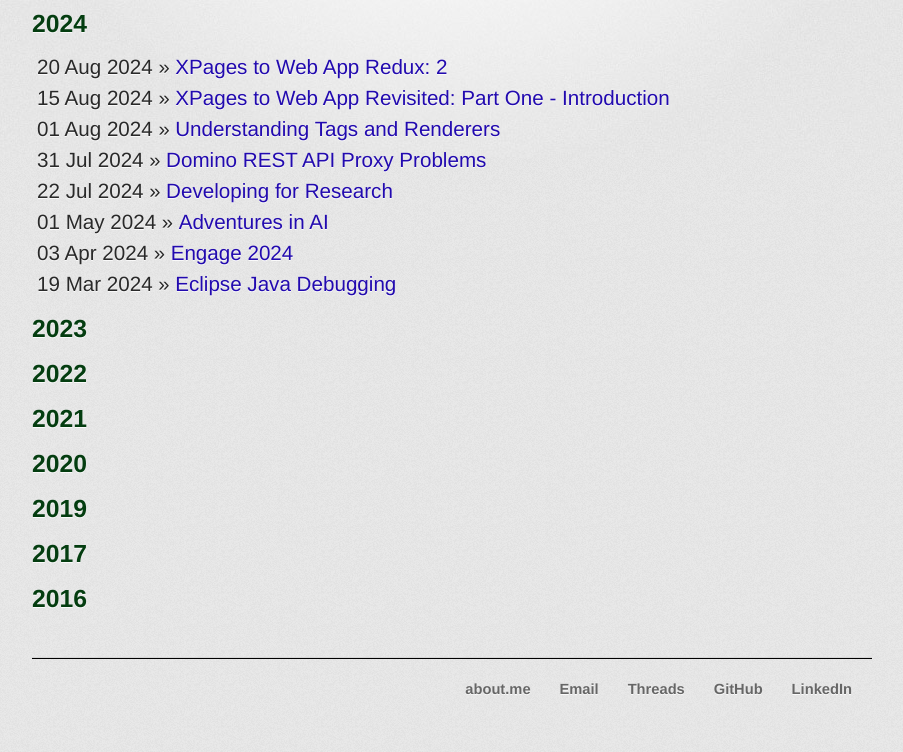
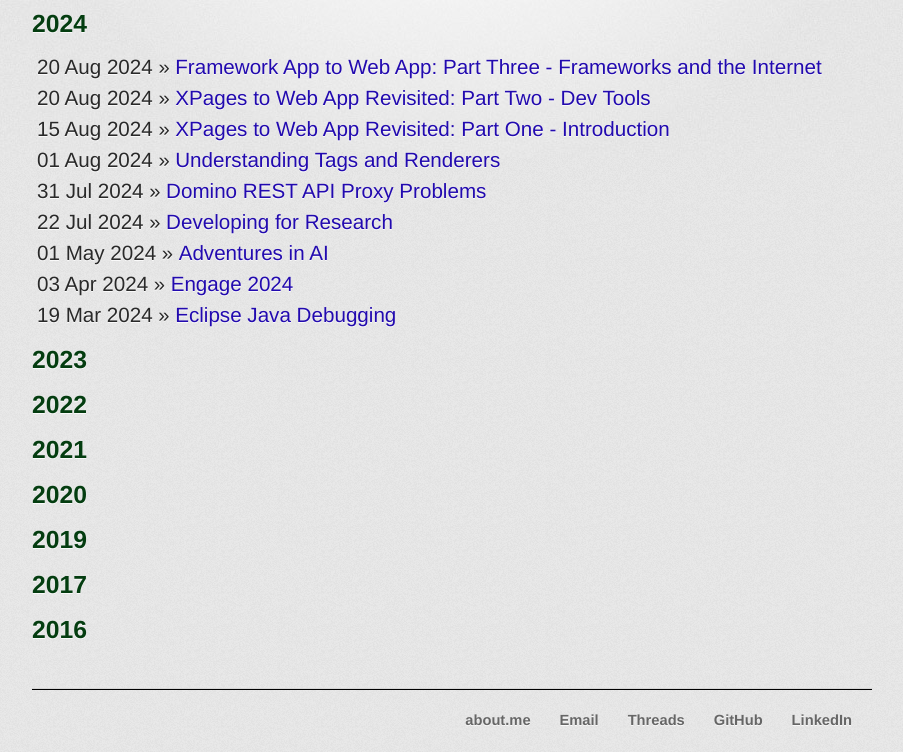
Before and after one commit to paulswithers/paulswithers.github.io, a Jekyll site: the page built from blog/index.html, in a window 1280 px wide. Shown: the part 416-1168 px from the top of the page, without its empty margins (188-1091 px from the left). Built offline with Jekyll 4.4.1, drawn with Linux system fonts in a browser that asks for light colours; some web fonts are replaced; before the commit the page ends 1137 px from its top, so only the background shows below that; some of the changed lines change nothing that is shown.

Commit message:
New blog

```diff
--- a/_posts/2024-08-15-xpages-web-1.md
+++ b/_posts/2024-08-15-xpages-web-1.md
@@ -6,6 +6,12 @@
 tags: [domino,domino-rest-api,web,html,css,javascript,web_components]
 comments: true
 ---
+## Table of Contents
+
+1. Introduction
+1. [Dev Tools](./2024-08-20-xpages-web-2.md)
+1. [Frameworks](./2024-08-24-framework-web-3.md)
+
 Many years ago I wrote a series of blog posts on the topic of [XPages to web app](https://www.intec.co.uk/from-xpages-to-web-app-part-one-the-application/). At the time my target technology was Vaadin running in an OSGi plugin on Domino HTTP server (initially) and then CrossWorlds - Daniele Vistalli’s innovative approach to use Domino data via OpenNTF Domino API on a Websphere Liberty server running as a sidecar to Domino. My experience of developing with Vaadin lagged behind the technology, because it quickly evolved not only to Java 8 (and undoubtedly beyond) but used annotations which required Servlet 3.0.
 
 ## Technology
--- a/_posts/2024-08-20-xpages-web-2.md
+++ b/_posts/2024-08-20-xpages-web-2.md
@@ -1,12 +1,16 @@
 ---
 layout: post
-title: "XPages to Web App Redux: 2"
+title: "XPages to Web App Revisited: Part Two - Dev Tools"
 date: 2024-08-20
 category: domino
 tags: [domino,domino-rest-api,web,html,css,javascript,web_components]
 comments: true
 ---
-# XPages to Web App Redux: Part Two - Dev Tools
+## Table of Contents
+
+1. [Introduction](./2024-08-15-xpages-web-1.md)
+1. Dev Tools
+1. [Frameworks](./2024-08-24-framework-web-3.md)
 
 Many Domino developers may not have used anything other than Domino Designer. We’re stepping into a different world of development here. So we’ll be using different tools. Plural.
 
--- /dev/null
+++ b/_posts/2024-08-24-framework-web-3.md
@@ -0,0 +1,45 @@
+---
+layout: post
+title: "Framework App to Web App: Part Three - Frameworks and the Internet"
+date: 2024-08-20
+category: domino
+tags: [domino,domino-rest-api,web,html,css,javascript,web_components]
+comments: true
+---
+## Table of Contents
+
+1. [Introduction](./2024-08-15-xpages-web-1.md)
+1. [Dev Tools](./2024-08-20-xpages-web-2.md)
+1. Frameworks
+
+## A Brief History of Web Development
+
+Until now, the series has focused on XPages. That's understandable considering [my previous series](https://www.intec.co.uk/from-xpages-to-web-app-part-one-the-application/) that this is inspired by. However, recently it's become apparent that much of this series is relevant to a much wider audience than just XPages developers. Most web developers are used to developing with a specific framework. That's understandable considering the history of the last 20+ years. But that means this series is relevant to a much wider audience than HCL Domino developers using the JSF-based XPages framework.
+
+### The Rise of Corporate IT
+
+In the 1990s the internet started to become more prominent. Home computers were still mainly focused around gaming, but desktop computers began to become more prominent in companies. By the time I started my first office jobs in the late 1990s, desktop computers and email were starting to gain prominence. But a main use of word processing products was for generating paper letters that were mailed to other companies and customers. Emailing documents or spreadsheets was not a common task. The internet was used mainly for websites, applications were in desktop platforms like Lotus Notes, Microsoft Access or Excel.
+
+Slowly web applications started to spring up and exploded in the 2000s. Developers learned hacks to work around differences in how Internet Explorer, Firefox and (later) Google Chrome implemented or ignored the slowly-evolving web standards. In UK, Safari and Mac computers were a rare occurrence outside graphic designers. As a result, and because Internet Explorer came pre-installed on Windows devices, Internet Explorer - and specifically IE6 - became the de facto standard corporate browser.
+
+### The Rise of Frameworks
+
+Then in the second half of the decade, frameworks started to appear. Dojo and jQuery came out around the same time. The differences were that Dojo covered a broad array of web development needs, not only libraries for browser and web-page manipulation but also "dijit" Dojo widgets. jQuery,on the other hand, focused only on browser and web-page manipulation and AJAX. This initially gave Dojo a major advantage. The Java world were slower to the party, with JSP and JSF coming in around the turn of the decade.
+
+Around that same time AngularJS was also released. This also provided components, but also brought the MVC (Model-View-Controller) approach to prominence amongst JavaScript developers. Dojo lost some favour, not least when they changed the way components were coded. React came along a few years later and, after a few years of competition with AngularJS, took over when AngularJS also changed their whole API. Other frameworks like Vue, EmberJS, Svelte and NextJS have their proponents and prominent applications.But frameworks were still the way to go...because we still had to fight with Internet Explorer 6!
+
+### Browser Companies Playing Nice(r)
+
+Microsoft Edge was a major game-changer. Not because it was a better browser than the competition, but because it finally killed off Internet Explorer 6. The other key was that Edge was the last browser that auto-updated. This means no longer do developers have to wait for reluctant IT departments to update all their end users' laptops. Now business users are likely to be on a modern browser. End users are often on a mobile device or a reasonably modern browser. And the browser companies are often collaborating together on web standards.
+
+There are also key advances in web development, which will be used throughout this series. Rather than spoil the fun, I'll leave them for when it becomes relevant.
+
+### Frameworks vs Browsers
+
+Now we're in an era where frameworks still exist. Indeed there are probably a lot of applications built on old versions of frameworks like Dojo or AngularJS, stuck with technical debt, supported by frustrated developers working for IT companies that are unwilling to justify the ROI of rewriting the application. Some applications will even be using multiple frameworks in a single application.
+
+But whether it's one or many, the problem still exists: frameworks have a specific way of working. There's a whole website arisen to try to break developers out of the knee-jerk use of jQuery called [You Might Not Need jQuery](https://youmightnotneedjquery.com/). But there are frameworks and components out there almost inextricably tied into the technical debt of jQuery. Sooner or later the developers will move on and it's not advisable to be one of those left struggling. Combining jQuery with native `document.selector()` or `fetch` calls is not too difficult.
+
+But frameworks have their own way to do things like light and dark mode or components. And as I've found, trying to integrate native options into a framework is far from straightforward. Indeed, it's probably not worth it. So what does the future hold? Well, as we saw with Internet Explorer 6, it will take a long long time for companies to move their applications to options browsers natively support. And developers will be stuck with technical debt for probably over a decade. Developers may also be reluctant to adopt those options too. Despite the one constant in IT being change, humans are inherently resistant to change.
+
+But it's easier than ever to develop a web application without using a framework. And that's the focus of this series, and why the name is changing.
```
